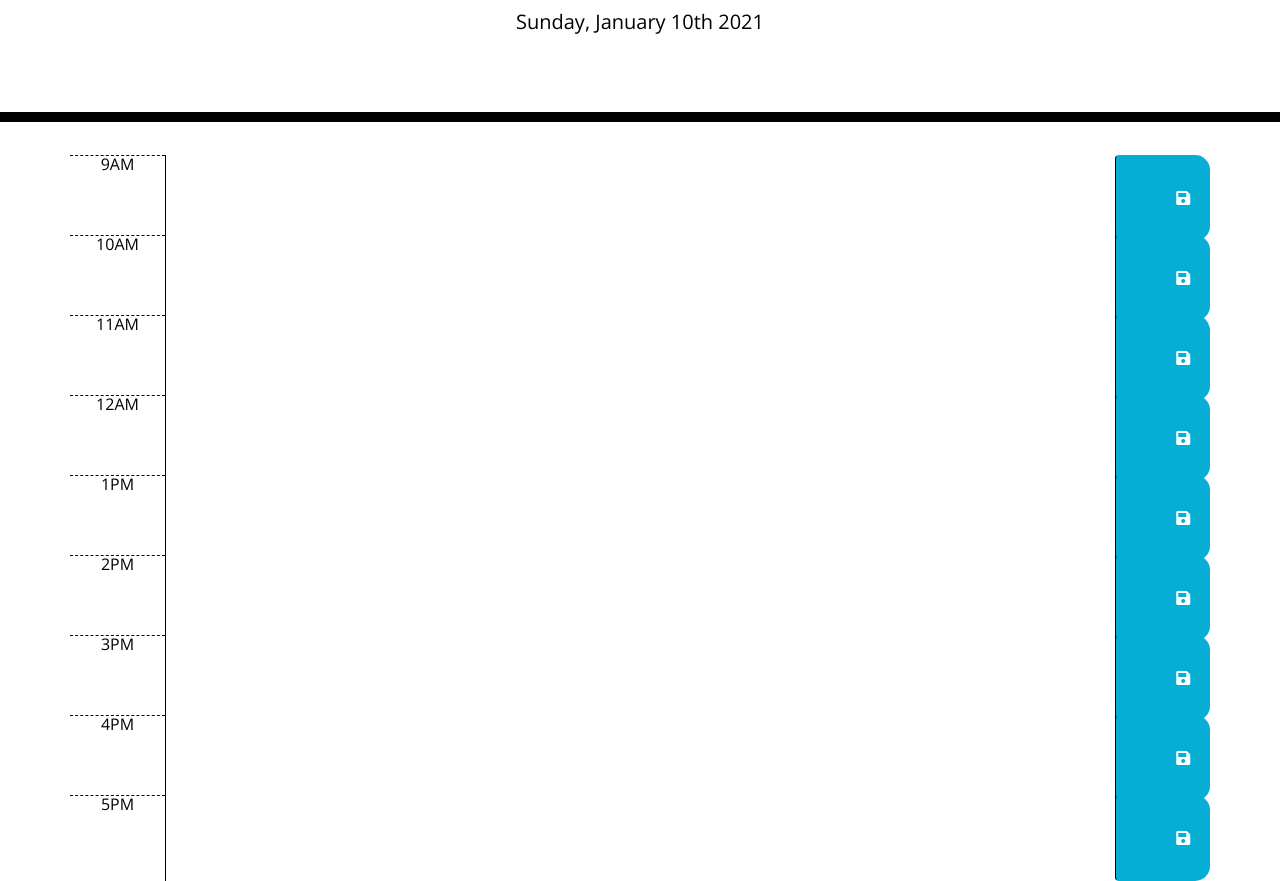
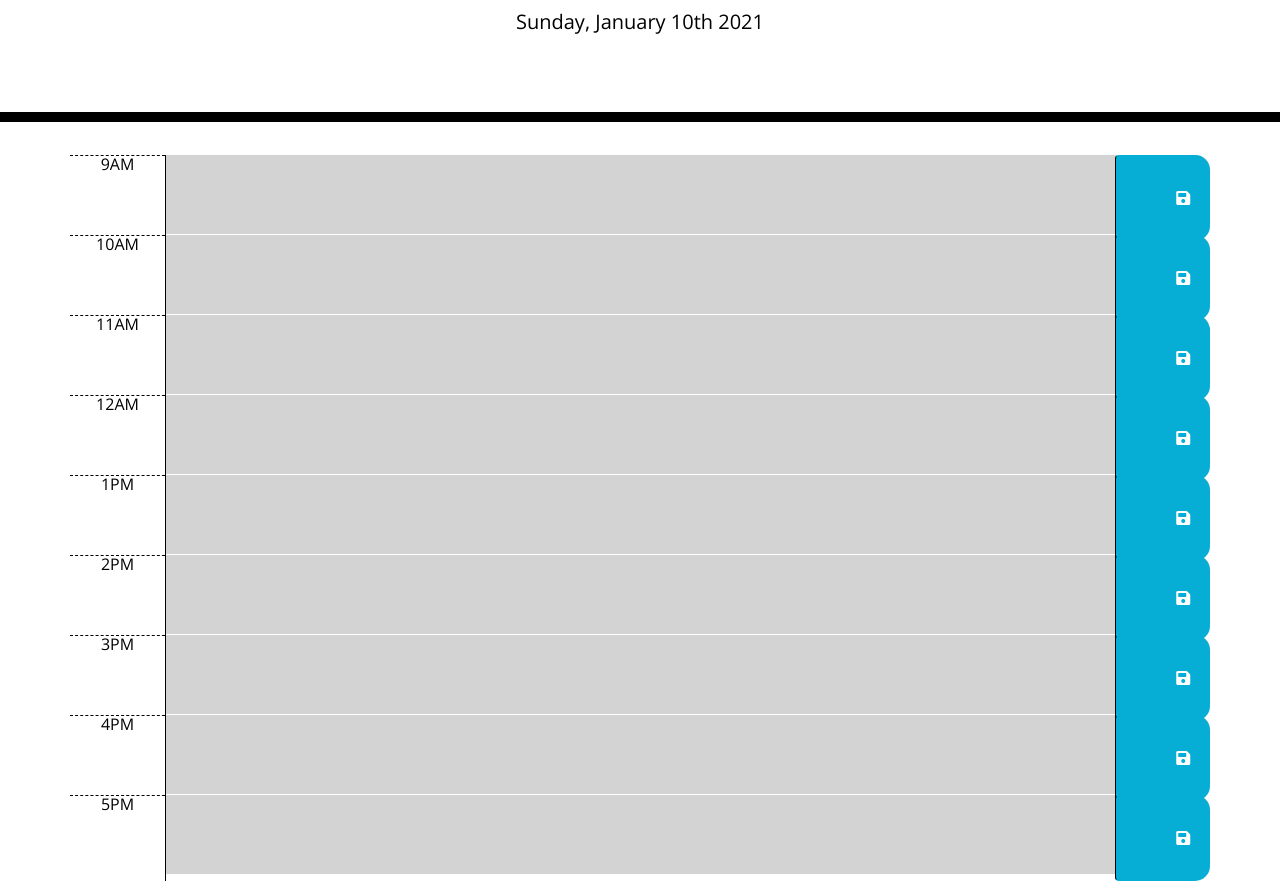
Before and after one commit to Burch531/Homework5_Work_Day_Scheduler, a plain HTML site: page index.html in a window 1280 px wide. Shown: the part 182-1063 px from the top of the page. Drawn offline with nearby package versions, Linux system fonts and the light colour scheme.

Commit message:
added html and color time blocks JS

```diff
--- a/index.html
+++ b/index.html
@@ -30,63 +30,63 @@
     </header>
     <div class="container">
 <!-- Timeblocks go here -->
-      <div id="nine" class="row time-block">
+      <div id="hour9" class="row time-block">
         <div class="col-md-1 hour">9AM</div>
         <textarea class="col-md-10 description"></textarea>
         <button class="btn saveBtn col-md-1">
           <i class="fas fa-save"></i>
         </button>
       </div>
-      <div id="ten" class="row time-block">
+      <div id="hour10" class="row time-block">
         <div class="col-md-1 hour">10AM</div>
         <textarea class="col-md-10 description"></textarea>
         <button class="btn saveBtn col-md-1">
           <i class="fas fa-save"></i>
         </button>
       </div>
-      <div id="eleven" class="row time-block">
+      <div id="hour11" class="row time-block">
         <div class="col-md-1 hour">11AM</div>
         <textarea class="col-md-10 description"></textarea>
         <button class="btn saveBtn col-md-1">
           <i class="fas fa-save"></i>
         </button>
       </div>
-      <div id="twelve" class="row time-block">
+      <div id="hour12" class="row time-block">
         <div class="col-md-1 hour">12AM</div>
         <textarea class="col-md-10 description"></textarea>
         <button class="btn saveBtn col-md-1">
           <i class="fas fa-save"></i>
         </button>
       </div>
-      <div id="thirteen" class="row time-block">
+      <div id="hour13" class="row time-block">
         <div class="col-md-1 hour">1PM</div>
         <textarea class="col-md-10 description"></textarea>
         <button class="btn saveBtn col-md-1">
           <i class="fas fa-save"></i>
         </button>
       </div>
-      <div id="fourteen" class="row time-block">
+      <div id="hour14" class="row time-block">
         <div class="col-md-1 hour">2PM</div>
         <textarea class="col-md-10 description"></textarea>
         <button class="btn saveBtn col-md-1">
           <i class="fas fa-save"></i>
         </button>
       </div>
-      <div id="fifteen" class="row time-block">
+      <div id="hour15" class="row time-block">
         <div class="col-md-1 hour">3PM</div>
         <textarea class="col-md-10 description"></textarea>
         <button class="btn saveBtn col-md-1">
           <i class="fas fa-save"></i>
         </button>
       </div>
-      <div id="sixteen" class="row time-block">
+      <div id="hour16" class="row time-block">
         <div class="col-md-1 hour">4PM</div>
         <textarea class="col-md-10 description"></textarea>
         <button class="btn saveBtn col-md-1">
           <i class="fas fa-save"></i>
         </button>
       </div>
-      <div id="seventeen" class="row time-block">
+      <div id="hour17" class="row time-block">
         <div class="col-md-1 hour">5PM</div>
         <textarea class="col-md-10 description"></textarea>
         <button class="btn saveBtn col-md-1">
--- a/script.js
+++ b/script.js
@@ -1,15 +1,36 @@
 $(document).ready(function () {
-    //display current day & time.
+    //display current day & time
     $("#currentDay").text(moment().format("dddd, MMMM Do YYYY"));
 
 });
 
-// Change color of inputs based on current time
+// Change color based on time
 
 function showHour() {
- //get current number of hours.
+ //get current hour
  var currentHour = moment().hour();
 
- // loop over time blocks
+ // loop for time blocks
+ $(".time-block").each(function () {
+    var colorHour = parseInt($(this).attr("id").split("hour")[1]);
+    console.log( colorHour, currentHour)
 
+    //check if we've moved past this time
+    if (colorHour < currentHour) {
+        $(this).addClass("past");
+        $(this).removeClass("future");
+        $(this).removeClass("present");
+    }
+    else if (colorHour == currentHour) {
+        $(this).removeClass("past");
+        $(this).addClass("present");
+        $(this).removeClass("future");
+    }
+    else {
+        $(this).removeClass("present");
+        $(this).removeClass("past");
+        $(this).addClass("future");
+    }
+})
 }
+showHour();
```
